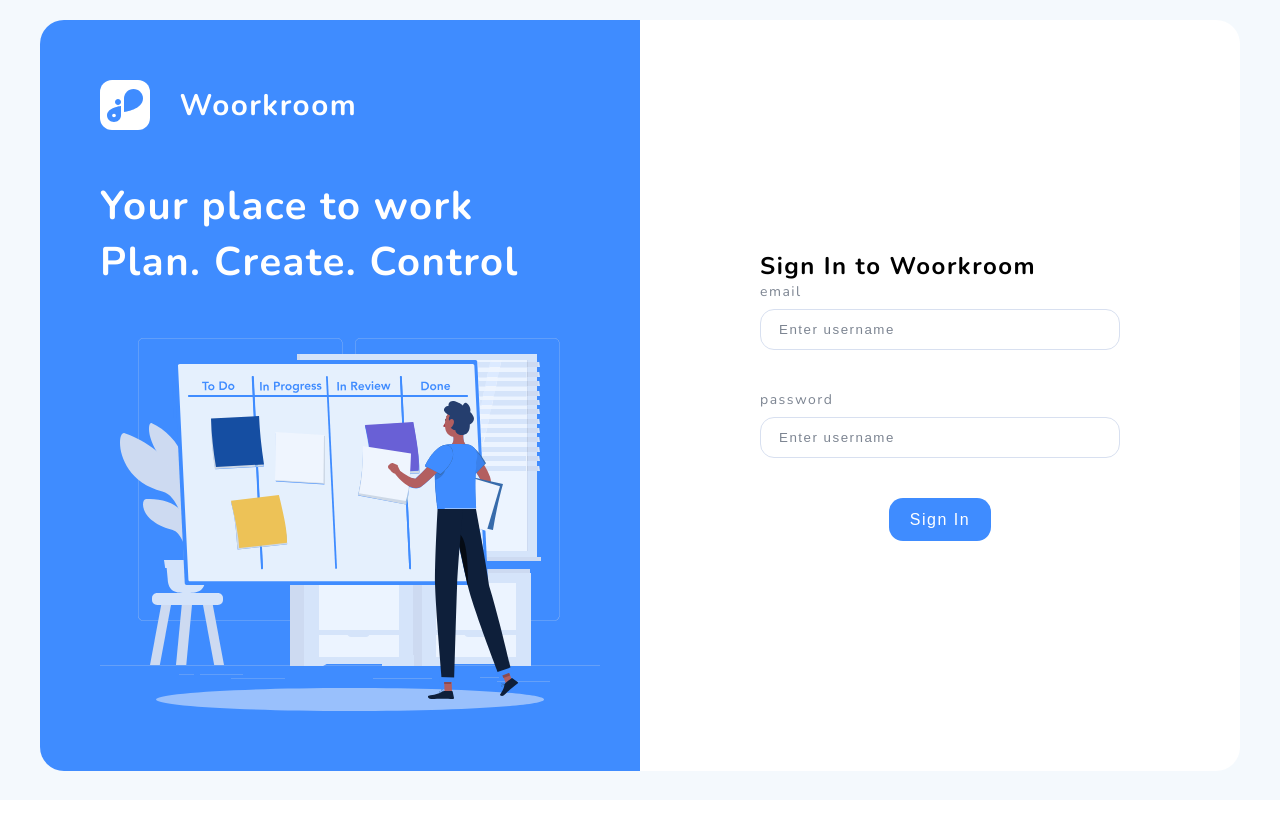
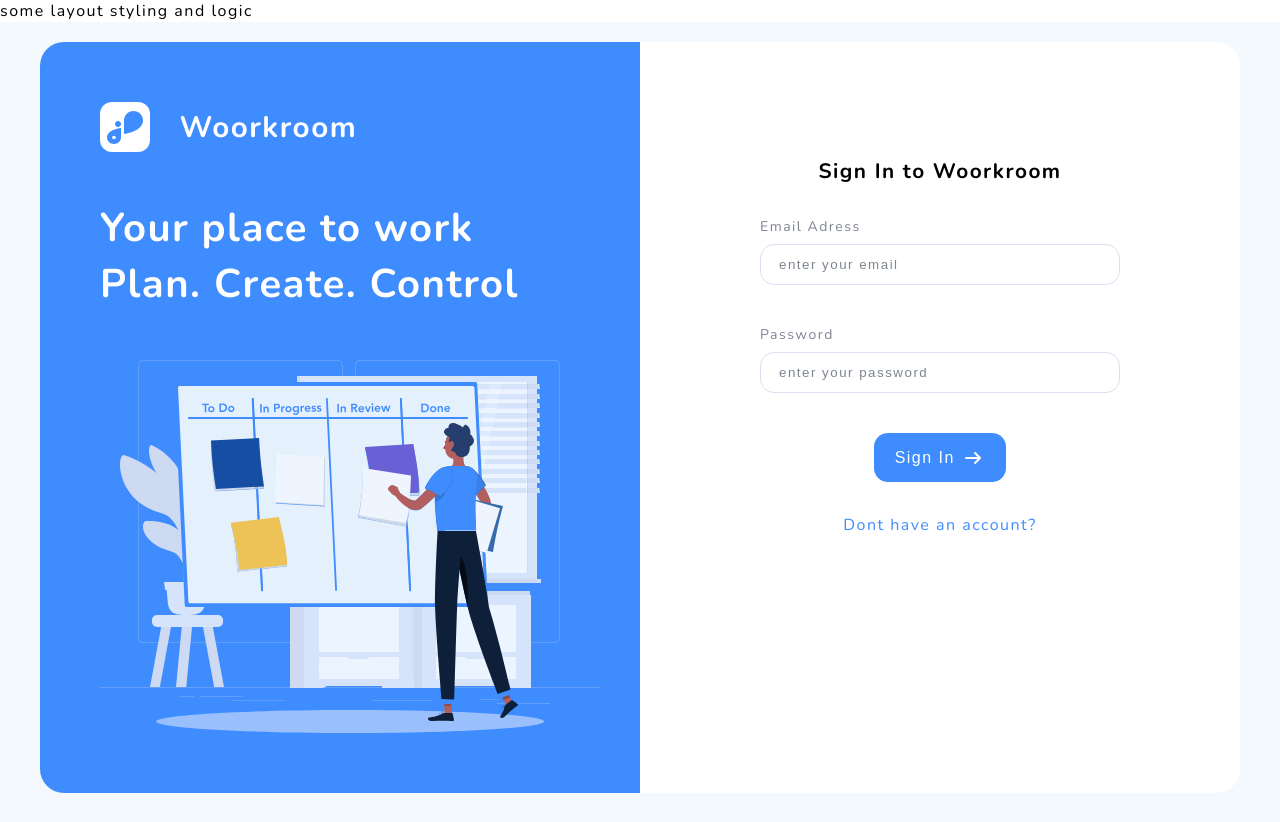
Before and after one commit to Ezekwu/Sure-scores, a Next.js app: page /auth in a window 1280 px wide. Before the commit the page ends 800 px from the top, so only its background shows below. Built offline with nearby package versions, Linux system fonts and the light colour scheme.

Commit message:
chore():created auth layout implementing nextjs layout

```diff
--- a/app/layout.tsx
+++ b/app/layout.tsx
@@ -20,6 +20,7 @@ export default function RootLayout({
     <html lang="en">
       <body className={nutino.className}>
         <ReduxProvider>
+          some layout styling and logic
           {children}
         </ReduxProvider>
       </body>
--- a/components/auth/FormStyle.module.scss
+++ b/components/auth/FormStyle.module.scss
@@ -1,3 +1,5 @@
+@import 'styles/variables';
+
 .form__wrapper {
   display: flex;
   flex-direction: column;
@@ -6,4 +8,8 @@
   button {
     align-self: center;
   }
+  .signin_up{
+    color: $color-primary;
+    text-align: center;
+  }
 }
--- a/components/auth/LoginForm.tsx
+++ b/components/auth/LoginForm.tsx
@@ -3,7 +3,9 @@ import UiForm from "../ui/Form/UiForm"
 import UiButton from "../ui/Button/UiButton"
 import UiInput from "../ui/Input/UiInput"
 import loginSchema from '../../utils/validations/loginSchema'
+import Image from "next/image"
 import styles from './FormStyle.module.scss'
+import arrowRight from '../../public/assets/icons/arrowRight.svg'
 
 export default function LoginForm() {
   const onSubmit = () => {
@@ -11,7 +13,11 @@ export default function LoginForm() {
   }
   return (
     <div>
-      <h2>Sign In to Woorkroom</h2>
+      <h2 style={{
+        textAlign: 'center',
+        fontSize: '1.3rem',
+        marginBottom: '2rem',
+      }}>Sign In to Woorkroom</h2>
       <UiForm onSubmit={onSubmit} schema={loginSchema}>
         {({errors, register})=>(
           <div className={styles.form__wrapper}>
@@ -20,16 +26,22 @@ export default function LoginForm() {
             error={errors?.email?.message}
             name='email'
             label="Email Adress"
+            placeholder="enter your email"
             />
             <UiInput
             register={register}
             error={errors?.password?.message}
             name='password'
             label="Password"
+              placeholder="enter your password"
             />
             <UiButton>
               Sign In
+              <Image  src={arrowRight} alt="arrow right"/>
             </UiButton>
+            <div className={styles.signin_up}>
+              Dont have an account?
+            </div>
           </div>
         )}
       </UiForm>
--- a/components/layout/AuthLayout/AuthLayout.module.scss
+++ b/components/layout/AuthLayout/AuthLayout.module.scss
@@ -4,9 +4,7 @@
   display: flex;
 
   .formContainer{
-    display: flex;
-    justify-content: center;
-    align-items: center;
+
     flex: 1;
     background-color: #fff;
     border-radius: 0 24px 24px 0;
@@ -14,6 +12,7 @@
     .formContainer__inner{
       width: 60%;
       margin: 0 auto;
+      padding-top: 7.18rem;
     }
   }
 
--- a/components/ui/Button/UiButton.tsx
+++ b/components/ui/Button/UiButton.tsx
@@ -1,5 +1,6 @@
 "use client" ;
 import styles from './button.module.scss'
+import Image from 'next/image';
 
 // type ButtonVariant = 'primary' | 'grey' | 'purple' | 'green' |'red'
 
@@ -19,6 +20,7 @@ export default function UiButton({
   return (
     <button className={`${styles.button}`} type='submit' onClick={onClick}>
       {loading ? <p>loading...</p> : children }
+
     </button>
   )
 }
--- a/components/ui/Button/button.module.scss
+++ b/components/ui/Button/button.module.scss
@@ -1,5 +1,9 @@
 @import 'styles/variables';
 .button {
+  display: flex;
+  justify-content: space-between;
+  align-items: center;
+  gap: 0.4rem;
   font-size: 1rem;
   font-style: normal;
   border: none;
--- a/components/ui/Input/UiInput.tsx
+++ b/components/ui/Input/UiInput.tsx
@@ -20,19 +20,18 @@ interface Props {
 
 export default function UiInput({
   name,
-  // value,
   error,
   register,
   label,
   placeholder,
-  type
+  type = 'text'
 }: Props) {
 
 
   return (
     <div className= {`${styles.input__container} ${error && styles.error}`} >
-      <label htmlFor="input">{name}</label>
-      <input type="text" id="input" placeholder="Enter username" className={ styles.input  } {...register(`${name}`)}  name={name}/>
+      <label htmlFor="input">{label}</label>
+      <input type="text" id="input" placeholder={placeholder} className={ styles.input  } {...register(`${name}`)}  name={name}/>
       {  <span className={styles.error__span}>{error && `${error}`}</span>}
     </div>
   )
```
Also changed, not shown: public/assets/icons/arrowRight.svg (added).
